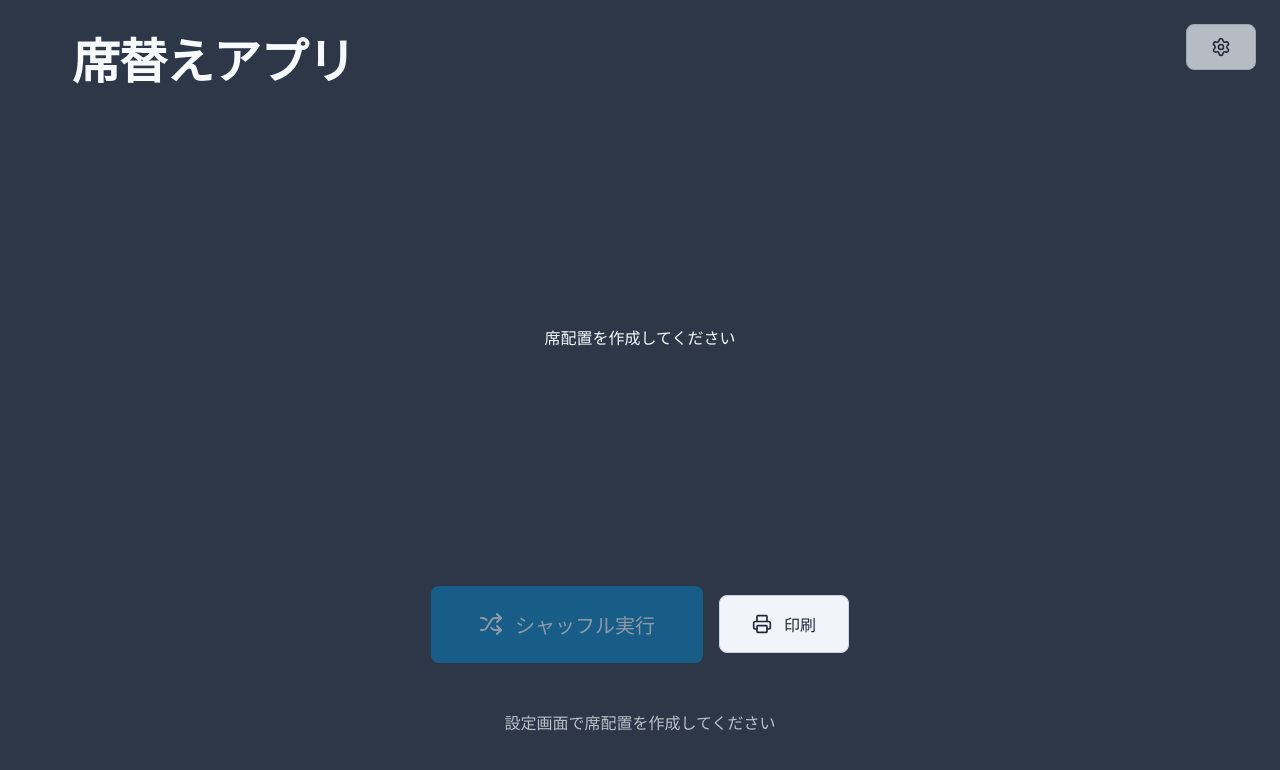
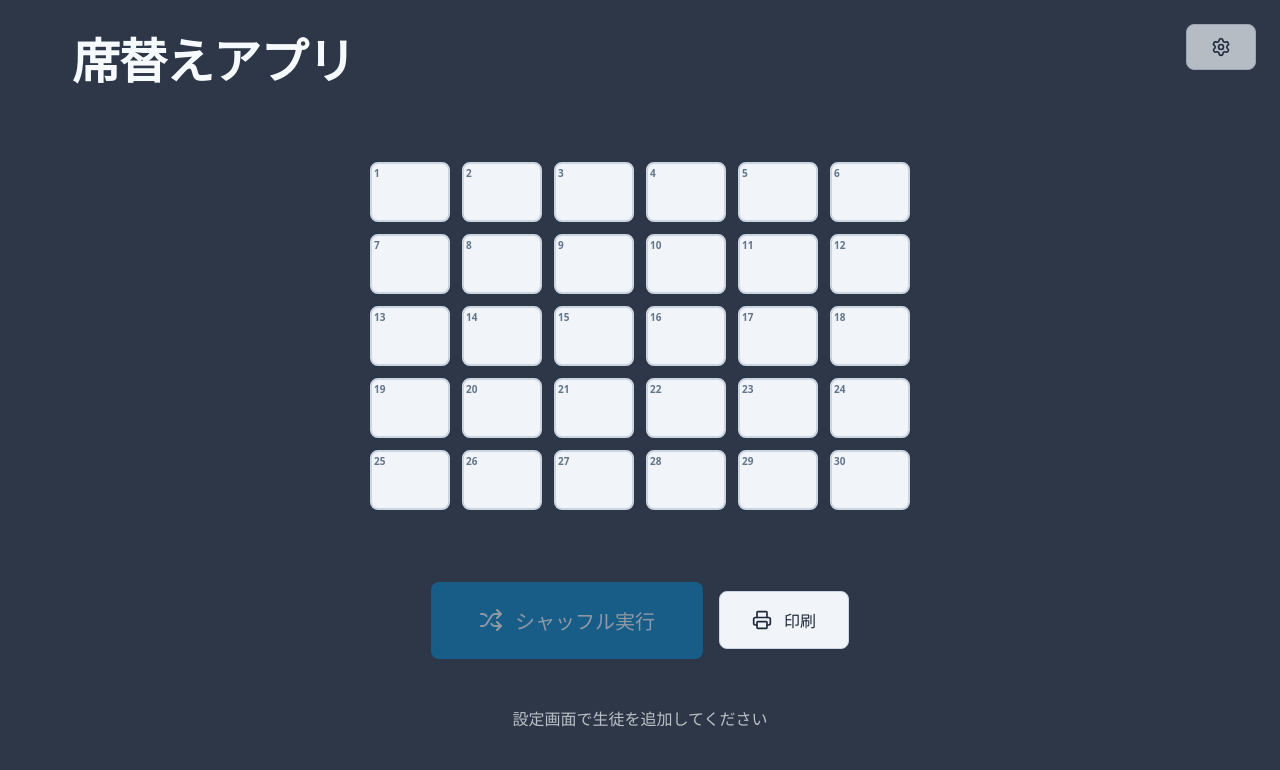
Before and after one commit to KeigoHarada/seat_shuffle, a React (Vite) app: page / in a window 1280 px wide. Shown: the top 770 px of the page. Built offline with nearby package versions, Linux system fonts and the light colour scheme.

Commit message:
add: 簡易的なGUIを追加

```diff
--- a/src/components/SeatGrid.tsx
+++ b/src/components/SeatGrid.tsx
@@ -1,8 +1,26 @@
-import React from 'react';
+import React, { useState, useEffect } from 'react';
 import { useSeatStore } from '../stores/seatStore';
 
 export const SeatGrid: React.FC = () => {
-  const { currentLayout, students, isShuffling, removeStudentFromSeat } = useSeatStore();
+  const {
+    currentLayout,
+    students,
+    isShuffling,
+    selectedSeatId,
+    setSelectedSeatId,
+    swapSeats,
+    assignStudentNameToSeat,
+    toggleSeatEmpty,
+    initializeDefaultLayout
+  } = useSeatStore();
+
+  const [editingSeatId, setEditingSeatId] = useState<string | null>(null);
+  const [editingName, setEditingName] = useState('');
+
+  // デフォルトレイアウトを初期化
+  useEffect(() => {
+    initializeDefaultLayout();
+  }, [initializeDefaultLayout]);
 
   if (!currentLayout) {
     return (
@@ -18,6 +36,46 @@
     return student?.name || '';
   };
 
+  const handleDoubleClick = (seatId: string, currentName: string) => {
+    setEditingSeatId(seatId);
+    setEditingName(currentName);
+  };
+
+  const handleRightClick = (e: React.MouseEvent, seatId: string) => {
+    e.preventDefault();
+
+    if (selectedSeatId) {
+      // 席交換
+      if (selectedSeatId !== seatId) {
+        swapSeats(selectedSeatId, seatId);
+      }
+      setSelectedSeatId(null);
+    } else {
+      // 空席設定または選択
+      const seat = currentLayout.seats.find(s => s.id === seatId);
+      if (seat && !seat.studentId) {
+        // 名前が入っていない場合は空席に変更
+        toggleSeatEmpty(seatId);
+      } else if (seat && seat.studentId) {
+        // 名前が入っている場合は選択
+        setSelectedSeatId(seatId);
+      }
+    }
+  };
+
+  const handleNameSubmit = (seatId: string) => {
+    if (editingName.trim()) {
+      assignStudentNameToSeat(seatId, editingName.trim());
+    }
+    setEditingSeatId(null);
+    setEditingName('');
+  };
+
+  const handleNameCancel = () => {
+    setEditingSeatId(null);
+    setEditingName('');
+  };
+
   return (
     <div className="seat-grid" style={{
       display: 'grid',
@@ -27,25 +85,66 @@
       margin: '0 auto',
       padding: 'var(--spacing-lg)'
     }}>
-      {currentLayout.seats.map((seat) => (
+      {currentLayout.seats.map((seat, index) => (
         <div
           key={seat.id}
-          className={`seat ${seat.isEmpty ? 'empty' : seat.studentId ? 'occupied' : ''} ${isShuffling ? 'shuffling' : ''}`}
-          onClick={() => {
-            if (seat.studentId) {
-              removeStudentFromSeat(seat.id);
-            }
-          }}
+          className={`seat ${seat.isEmpty ? 'empty' : seat.studentId ? 'occupied' : ''} ${isShuffling ? 'shuffling' : ''} ${selectedSeatId === seat.id ? 'selected' : ''}`}
+          onDoubleClick={() => handleDoubleClick(seat.id, getStudentName(seat.studentId))}
+          onContextMenu={(e) => handleRightClick(e, seat.id)}
           style={{
-            animationDelay: `${Math.random() * 0.5}s`
+            animationDelay: `${Math.random() * 0.5}s`,
+            position: 'relative'
           }}
         >
-          {seat.isEmpty ? (
-            <span style={{ opacity: 0.5 }}>空席</span>
-          ) : seat.studentId ? (
-            <span>{getStudentName(seat.studentId)}</span>
+          {/* 席番号 */}
+          <div style={{
+            position: 'absolute',
+            top: '2px',
+            left: '2px',
+            fontSize: '10px',
+            color: 'var(--color-secondary-500)',
+            fontWeight: 'bold'
+          }}>
+            {index + 1}
+          </div>
+
+          {/* 編集モード */}
+          {editingSeatId === seat.id ? (
+            <div style={{ display: 'flex', flexDirection: 'column', gap: '2px', width: '100%' }}>
+              <input
+                type="text"
+                value={editingName}
+                onChange={(e) => setEditingName(e.target.value)}
+                onKeyPress={(e) => {
+                  if (e.key === 'Enter') handleNameSubmit(seat.id);
+                  if (e.key === 'Escape') handleNameCancel();
+                }}
+                onBlur={() => handleNameSubmit(seat.id)}
+                style={{
+                  border: '1px solid var(--color-primary-300)',
+                  borderRadius: '2px',
+                  padding: '2px',
+                  fontSize: '12px',
+                  width: '100%'
+                }}
+                autoFocus
+              />
+            </div>
           ) : (
-            <span style={{ opacity: 0.3 }}>{seat.row + 1}-{seat.col + 1}</span>
+            /* 通常表示 */
+            <div style={{ textAlign: 'center', width: '100%' }}>
+              {seat.isEmpty ? (
+                <span style={{ opacity: 0.5, fontSize: '12px' }}>空席</span>
+              ) : seat.studentId ? (
+                <span style={{ fontSize: '14px', fontWeight: '500' }}>
+                  {getStudentName(seat.studentId)}
+                </span>
+              ) : (
+                <span style={{ opacity: 0.3, fontSize: '12px' }}>
+                  {seat.row + 1}-{seat.col + 1}
+                </span>
+              )}
+            </div>
           )}
         </div>
       ))}
--- a/src/index.css
+++ b/src/index.css
@@ -148,6 +148,12 @@
   box-shadow: var(--shadow-md);
 }
 
+.seat.selected {
+  border-color: var(--color-primary-500);
+  box-shadow: 0 0 0 2px var(--color-primary-200);
+  background-color: var(--color-primary-50);
+}
+
 .seat.occupied {
   background-color: var(--color-primary-100);
   border-color: var(--color-primary-300);
--- a/src/stores/seatStore.ts
+++ b/src/stores/seatStore.ts
@@ -14,6 +14,13 @@
   shuffleSeats: () => void;
   toggleSettings: () => void;
   setShuffling: (isShuffling: boolean) => void;
+
+  // 新しい機能
+  selectedSeatId: string | null;
+  setSelectedSeatId: (seatId: string | null) => void;
+  swapSeats: (seatId1: string, seatId2: string) => void;
+  assignStudentNameToSeat: (seatId: string, studentName: string) => void;
+  initializeDefaultLayout: () => void;
 }
 
 export const useSeatStore = create<SeatStore>((set, get) => ({
@@ -22,6 +29,7 @@
   students: [],
   isShuffling: false,
   showSettings: false,
+  selectedSeatId: null,
 
   // アクション
   setCurrentLayout: (layout) => set({ currentLayout: layout }),
@@ -153,5 +161,68 @@
     showSettings: !state.showSettings
   })),
 
-  setShuffling: (isShuffling) => set({ isShuffling })
+  setShuffling: (isShuffling) => set({ isShuffling }),
+
+  // 新しい機能の実装
+  setSelectedSeatId: (seatId) => set({ selectedSeatId: seatId }),
+
+  swapSeats: (seatId1, seatId2) => set((state) => {
+    if (!state.currentLayout) return state;
+
+    const seat1 = state.currentLayout.seats.find(s => s.id === seatId1);
+    const seat2 = state.currentLayout.seats.find(s => s.id === seatId2);
+
+    if (!seat1 || !seat2) return state;
+
+    return {
+      currentLayout: {
+        ...state.currentLayout,
+        seats: state.currentLayout.seats.map(seat => {
+          if (seat.id === seatId1) {
+            return { ...seat, studentId: seat2.studentId };
+          }
+          if (seat.id === seatId2) {
+            return { ...seat, studentId: seat1.studentId };
+          }
+          return seat;
+        })
+      },
+      selectedSeatId: null
+    };
+  }),
+
+  assignStudentNameToSeat: (seatId, studentName) => {
+    const state = get();
+    if (!state.currentLayout) return;
+
+    // 既存の生徒を探すか、新しく作成
+    let student = state.students.find(s => s.name === studentName);
+    if (!student) {
+      student = {
+        id: `student-${Date.now()}`,
+        name: studentName
+      };
+      set((state) => ({
+        students: [...state.students, student]
+      }));
+    }
+
+    // 席に生徒を割り当て
+    set((state) => ({
+      currentLayout: state.currentLayout ? {
+        ...state.currentLayout,
+        seats: state.currentLayout.seats.map(seat =>
+          seat.id === seatId ? { ...seat, studentId: student.id, isEmpty: false } : seat
+        )
+      } : null
+    }));
+  },
+
+  initializeDefaultLayout: () => {
+    const state = get();
+    if (!state.currentLayout) {
+      // デフォルトの5x6レイアウトを作成
+      get().createLayout(5, 6, 'デフォルト教室');
+    }
+  }
 }));
--- a/src/views/PublicView.tsx
+++ b/src/views/PublicView.tsx
@@ -71,7 +71,7 @@
         {!currentLayout && (
           <div className="flex-center" style={{ marginTop: 'var(--spacing-2xl)' }}>
             <p className="text-body" style={{ opacity: 0.7 }}>
-              設定画面で席配置を作成してください
+              デフォルトレイアウトを読み込み中...
             </p>
           </div>
         )}
```
